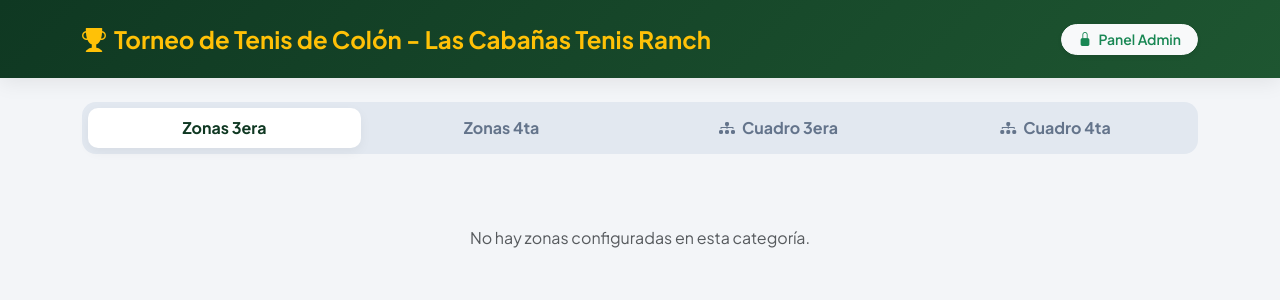
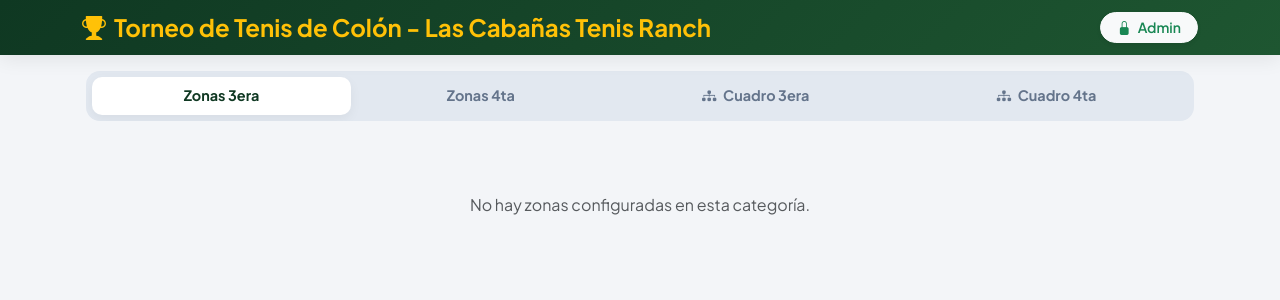
Before and after one commit to MaxiZaragoza/torneo-tenis-colon, a Flask app: page / in a window 1280 px wide. Shown: the top 300 px of the page. Run offline with Flask 3, Linux system fonts and the light colour scheme; data that the repository does not hold is empty; some libraries are stand-ins or nearby versions.

Commit message:
Add files via upload

```diff
--- a/templates/index.html
+++ b/templates/index.html
@@ -26,7 +26,17 @@
         .navbar-custom {
             background: linear-gradient(135deg, var(--tennis-dark) 0%, var(--tennis-green) 100%);
             box-shadow: 0 4px 20px rgba(0,0,0,0.08);
-            padding: 1rem 0;
+            padding: 0.75rem 0;
+        }
+
+        /* Título Responsivo */
+        .brand-text {
+            font-size: 1.1rem;
+            line-height: 1.2;
+            word-break: break-word;
+        }
+        @media (min-width: 768px) {
+            .brand-text { font-size: 1.5rem; }
         }
 
         .card-custom {
@@ -52,24 +62,26 @@
             box-shadow: 0 4px 12px rgba(30, 86, 49, 0.25);
         }
 
-        /* Pestañas de Navegación */
+        /* Pestañas Adaptables */
         .nav-pills-custom {
             background: #e2e8f0;
             padding: 6px;
             border-radius: 14px;
             display: flex;
             gap: 4px;
-            flex-wrap: wrap;
+            overflow-x: auto;
+            -webkit-overflow-scrolling: touch;
         }
 
         .nav-pills-custom .nav-link {
             border-radius: 10px;
             color: #64748b;
             font-weight: 700;
-            padding: 8px 16px;
-            flex: 1;
+            padding: 8px 12px;
+            white-space: nowrap;
+            flex: 1 0 auto;
             text-align: center;
-            white-space: nowrap;
+            font-size: 0.9rem;
         }
 
         .nav-pills-custom .nav-link.active {
@@ -160,34 +175,34 @@
 </head>
 <body>
 
-<nav class="navbar navbar-custom text-white mb-4">
-    <div class="container d-flex justify-content-between align-items-center">
-        <!-- TÍTULO EN DORADO CON text-warning -->
-        <span class="navbar-brand fw-bold fs-4 m-0 d-flex align-items-center gap-2 text-warning">
-            <i class="bi bi-trophy-fill text-warning"></i> Torneo de Tenis de Colón - Las Cabañas Tenis Ranch
-        </span>
+<nav class="navbar navbar-custom text-white mb-3">
+    <div class="container d-flex justify-content-between align-items-center gap-2">
+        <div class="d-flex align-items-center gap-2 brand-text fw-bold text-warning">
+            <i class="bi bi-trophy-fill text-warning flex-shrink-0"></i>
+            <span>Torneo de Tenis de Colón <span class="d-none d-sm-inline">- Las Cabañas Tenis Ranch</span></span>
+        </div>
         {% if es_admin %}
-            <a href="/logout" class="btn btn-outline-light btn-sm rounded-pill px-3"><i class="bi bi-box-arrow-right me-1"></i> Salir Admin</a>
+            <a href="/logout" class="btn btn-outline-light btn-sm rounded-pill px-3 flex-shrink-0"><i class="bi bi-box-arrow-right me-1"></i> Salir</a>
         {% else %}
-            <button class="btn btn-light btn-sm fw-semibold rounded-pill px-3 text-success shadow-sm" data-bs-toggle="modal" data-bs-target="#loginModal">
-                <i class="bi bi-lock-fill me-1"></i> Panel Admin
+            <button class="btn btn-light btn-sm fw-semibold rounded-pill px-3 text-success shadow-sm flex-shrink-0" data-bs-toggle="modal" data-bs-target="#loginModal">
+                <i class="bi bi-lock-fill me-1"></i> Admin
             </button>
         {% endif %}
     </div>
 </nav>
 
-<div class="container mb-5">
+<div class="container mb-5 px-2 px-sm-3">
 
     {% if es_admin %}
     <div class="d-flex align-items-center justify-content-between bg-white p-3 rounded-4 shadow-sm mb-4 border-start border-4 border-success">
         <div class="d-flex align-items-center gap-2">
             <i class="bi bi-shield-check text-success fs-4"></i>
-            <span class="fw-bold text-dark">Modo Edición Habilitado</span>
+            <span class="fw-bold text-dark fs-7 fs-sm-6">Modo Edición Habilitado</span>
         </div>
-        <span class="badge bg-success-subtle text-success fw-semibold">Administrador</span>
+        <span class="badge bg-success-subtle text-success fw-semibold">Admin</span>
     </div>
 
-    <!-- Panel Carga de Datos (Zonas, Jugadores, Partidos) -->
+    <!-- Panel Carga de Datos -->
     <div class="row g-3 mb-4">
         <div class="col-lg-4 col-md-6">
             <div class="card card-custom h-100"><div class="card-body">
@@ -326,14 +341,13 @@
         </div>
         {% endfor %}
 
-        <!-- Pestañas Cuadros Eliminatorios (3era y 4ta) -->
+        <!-- Pestañas Cuadros Eliminatorios -->
         {% for cat_key, tab_id in [('3era', 'cuadro3'), ('4ta', 'cuadro4')] %}
         <div class="tab-pane fade" id="{{ tab_id }}" role="tabpanel">
-            <div class="card card-custom p-4">
-                <h5 class="fw-bold mb-4 text-dark"><i class="bi bi-trophy text-warning me-2"></i> Cuadro Principal {{ cat_key }}</h5>
+            <div class="card card-custom p-3 p-md-4">
+                <h5 class="fw-bold mb-3 text-dark"><i class="bi bi-trophy text-warning me-2"></i> Cuadro Principal {{ cat_key }}</h5>
 
                 <div class="bracket-container">
-
                     <!-- Cuartos de Final -->
                     <div class="bracket-column">
                         <h6 class="text-uppercase text-muted fw-bold fs-7 mb-3 text-center">Cuartos de Final</h6>
```
Also changed, not shown: other parts of templates/index.html (+24 -22 lines).
